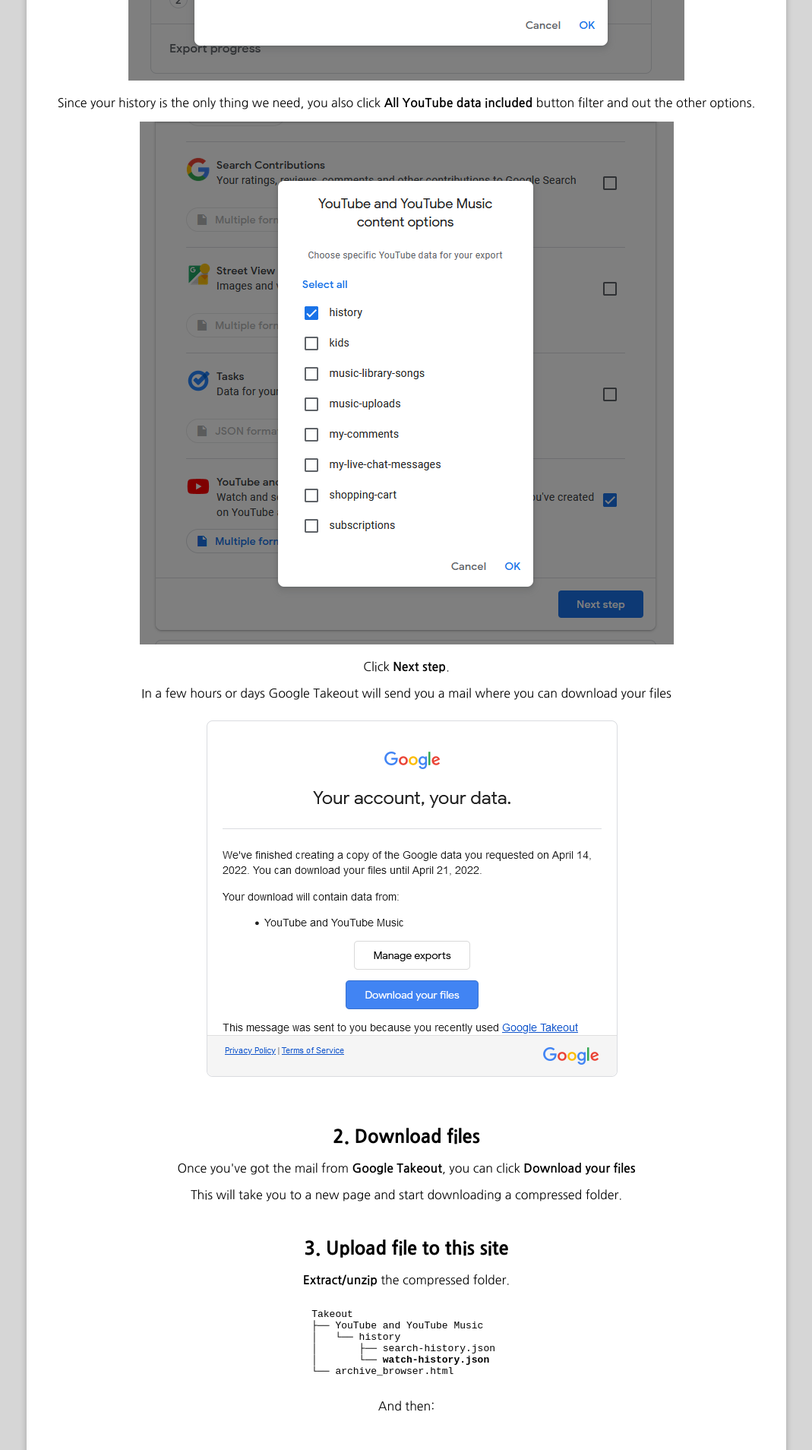
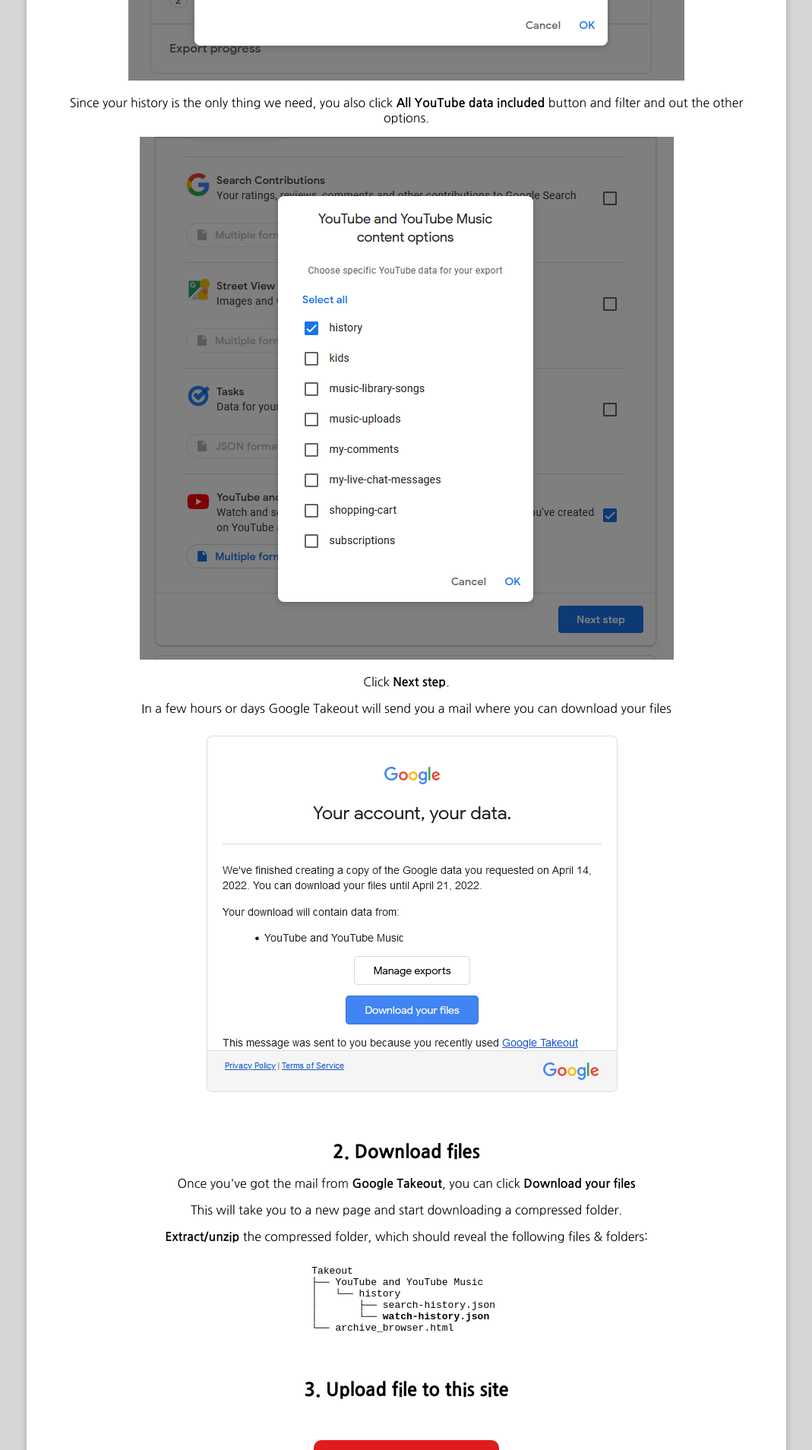
Before and after one commit to paalss/youtube-wrapped, a React (Create React App) app: page / in a window 1280 px wide. Shown: the part 1840-3748 px from the top of the page at 76% size, without its empty margins (105-1174 px from the left). Built offline with nearby package versions, Linux system fonts and the light colour scheme.

Commit message:
guide improvement

```diff
--- a/src/App.js
+++ b/src/App.js
@@ -170,9 +170,14 @@ function App() {
     );
   } else {
     const fileUploadHandler = (event) => {
-      console.log(event);
+      const file = event.target.files[0];
+      console.log(file);
+      // if (file) {
+      //   let data = new FormData();
+      //   data.append("file", file);
+      //   console.log(data);
+      // }
       // setSelectedFile(event.target.files[0]);
-      console.log(event.target.files[0]);
     };
     return (
       <div className="App center">
@@ -184,7 +189,6 @@ function App() {
             most, based off a <code>watch-history.json</code>-file that you can
             upload to this site.
           </p>
-
           <p>
             The <code>watch-history.json</code> is a file that contains a list
             of all watched youtube-videos by a logged in youtube-user. Here's
@@ -213,7 +217,8 @@ function App() {
           <img src={fileformatDefaultImg} alt="file format settings" />
           <p>
             Since your history is the only thing we need, you also click{" "}
-            <b>All YouTube data included</b> button filter and out the other options.
+            <b>All YouTube data included</b> button and filter and out the other
+            options.
           </p>
           <img
             src={contentImg}
@@ -229,7 +234,6 @@ function App() {
 
           <img src={mailImg} alt="mail from google" />
           <h2>2. Download files</h2>
-
           <p>
             Once you've got the mail from <b>Google Takeout</b>, you can click{" "}
             <b>Download your files</b>
@@ -238,12 +242,12 @@ function App() {
             This will take you to a new page and start downloading a compressed
             folder.
           </p>
-          <h2>3. Upload file to this site</h2>
           <p>
-            <b>Extract/unzip</b> the compressed folder.
+            <b>Extract/unzip</b> the compressed folder, which should reveal the
+            following files &amp; folders:
           </p>
           <GuideFolderStructure />
-          <p>And then:</p>
+          <h2>3. Upload file to this site</h2>
           <div className="buttons">
             <label htmlFor="file-upload">Upload watch-history.json</label>
             <input
```
